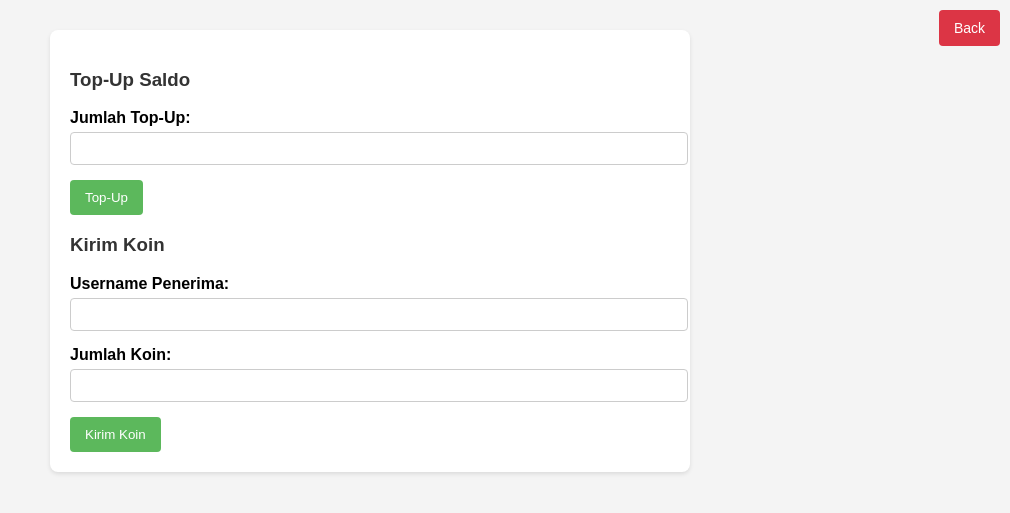
After one commit to Fathir11a/PROJECT, a PHP site: page /topup.php in a window 1280 px wide. The commit adds this page. Shown: the top 513 px of the page, without its empty margins (270-1280 px from the left). Run offline with PHP 8.4, Linux system fonts and the light colour scheme; the visitor is signed in with stand-in values (Sample User, id 1).

Commit message:
Initial commit

```diff
--- /dev/null
+++ b/topup.php
@@ -0,0 +1,191 @@
+<?php
+session_start();
+include 'koneksi.php';
+
+// Pastikan pengguna sudah login (username ada di session)
+if (!isset($_SESSION['username'])) {
+    die("Anda harus login terlebih dahulu.");
+}
+
+// Username Pengirim (diperoleh dari session)
+$sender_username = $_SESSION['username'];
+
+// Fungsi untuk Top-Up Saldo
+function topUp($username, $amount, $conn) {
+    if ($amount <= 0) {
+        echo "<p class='error'>Jumlah top-up harus lebih besar dari nol.</p>";
+        return;
+    }
+
+    $conn->begin_transaction();
+
+    try {
+        $stmt = $conn->prepare("UPDATE project SET coin_balance = coin_balance + ? WHERE username = ?");
+        $stmt->bind_param("is", $amount, $username);
+        $stmt->execute();
+        $conn->commit();
+
+        echo "<p class='success'>Top-up berhasil!</p>";
+    } catch (Exception $e) {
+        $conn->rollback();
+        echo "<p class='error'>Top-up gagal: " . htmlspecialchars($e->getMessage()) . "</p>";
+    }
+}
+
+// Fungsi untuk Mengirim Koin
+function sendCoins($sender_username, $receiver_username, $amount, $conn) {
+    if ($sender_username == $receiver_username) {
+        echo "<p class='error'>Pengirim dan penerima tidak boleh sama.</p>";
+        return;
+    }
+    if ($amount <= 0) {
+        echo "<p class='error'>Jumlah koin harus lebih besar dari nol.</p>";
+        return;
+    }
+
+    $conn->begin_transaction();
+
+    try {
+        $stmt = $conn->prepare("SELECT coin_balance FROM project WHERE username = ?");
+        $stmt->bind_param("s", $sender_username);
+        $stmt->execute();
+        $result = $stmt->get_result();
+
+        if ($result->num_rows == 0) {
+            throw new Exception("Pengirim tidak ditemukan.");
+        }
+        $sender_balance = $result->fetch_assoc()['coin_balance'];
+
+        if ($sender_balance < $amount) {
+            throw new Exception("Saldo tidak mencukupi.");
+        }
+
+        $stmt1 = $conn->prepare("UPDATE project SET coin_balance = coin_balance - ? WHERE username = ?");
+        $stmt1->bind_param("is", $amount, $sender_username);
+        $stmt1->execute();
+
+        $stmt2 = $conn->prepare("UPDATE project SET coin_balance = coin_balance + ? WHERE username = ?");
+        $stmt2->bind_param("is", $amount, $receiver_username);
+        $stmt2->execute();
+
+        $stmt3 = $conn->prepare("INSERT INTO transactions (sender_username, receiver_username, amount) VALUES (?, ?, ?)");
+        $stmt3->bind_param("ssi", $sender_username, $receiver_username, $amount);
+        $stmt3->execute();
+
+        $conn->commit();
+
+        echo "<p class='success'>Koin berhasil dikirim!</p>";
+    } catch (Exception $e) {
+        $conn->rollback();
+        echo "<p class='error'>Pengiriman koin gagal: " . htmlspecialchars($e->getMessage()) . "</p>";
+    }
+}
+
+// Proses form
+if ($_SERVER['REQUEST_METHOD'] == 'POST') {
+    if (isset($_POST['topup'])) {
+        $amount = intval($_POST['amount']);
+        topUp($sender_username, $amount, $conn);
+    } elseif (isset($_POST['send_coins'])) {
+        $receiver_username = $_POST['receiver_username'];
+        $amount = intval($_POST['amount']);
+        sendCoins($sender_username, $receiver_username, $amount, $conn);
+    }
+}
+?>
+
+<!DOCTYPE html>
+<html lang="en">
+<head>
+    <meta charset="UTF-8">
+    <meta name="viewport" content="width=device-width, initial-scale=1.0">
+    <title>Top-Up & Kirim Koin</title>
+    <style>
+        body {
+            font-family: Arial, sans-serif;
+            margin: 0;
+            padding: 0;
+            background-color: #f4f4f4;
+        }
+        .container {
+            width: 90%;
+            max-width: 600px;
+            margin: 30px auto;
+            background: white;
+            padding: 20px;
+            border-radius: 8px;
+            box-shadow: 0 2px 4px rgba(0, 0, 0, 0.1);
+        }
+        h3 {
+            color: #333;
+        }
+        label {
+            display: block;
+            margin-bottom: 5px;
+            font-weight: bold;
+        }
+        input {
+            width: 100%;
+            padding: 8px;
+            margin-bottom: 15px;
+            border: 1px solid #ccc;
+            border-radius: 4px;
+        }
+        button {
+            background: #5cb85c;
+            color: white;
+            border: none;
+            padding: 10px 15px;
+            border-radius: 4px;
+            cursor: pointer;
+        }
+        button:hover {
+            background: #4cae4c;
+        }
+        .success {
+            color: #28a745;
+        }
+        .error {
+            color: #dc3545;
+        }
+        .back-button {
+            position: absolute;
+            top: 10px;
+            right: 10px;
+            background: #dc3545;
+            color: white;
+            border: none;
+            padding: 10px 15px;
+            border-radius: 4px;
+            cursor: pointer;
+            text-decoration: none;
+            font-size: 14px;
+        }
+        .back-button:hover {
+            background: #c82333;
+        }
+    </style>
+</head>
+<body>
+    <!-- Tombol Back -->
+    <a href="hello.php#profile" class="back-button">Back</a>
+
+    <div class="container">
+        <h3>Top-Up Saldo</h3>
+        <form method="POST" action="">
+            <label for="amount">Jumlah Top-Up:</label>
+            <input type="number" id="amount" name="amount" required>
+            <button type="submit" name="topup">Top-Up</button>
+        </form>
+
+        <h3>Kirim Koin</h3>
+        <form method="POST" action="">
+            <label for="receiver_username">Username Penerima:</label>
+            <input type="text" id="receiver_username" name="receiver_username" required>
+            <label for="amount">Jumlah Koin:</label>
+            <input type="number" id="amount" name="amount" required>
+            <button type="submit" name="send_coins">Kirim Koin</button>
+        </form>
+    </div>
+</body>
+</html>
```
Also changed, not shown: hello.php (+107 -9 lines), index.php (+18 -4 lines), README.md, image/image-4.png (renamed from image/Screen Shot 2024-12-02 at 02.41.48.png), test.php (added), 1 other file.
